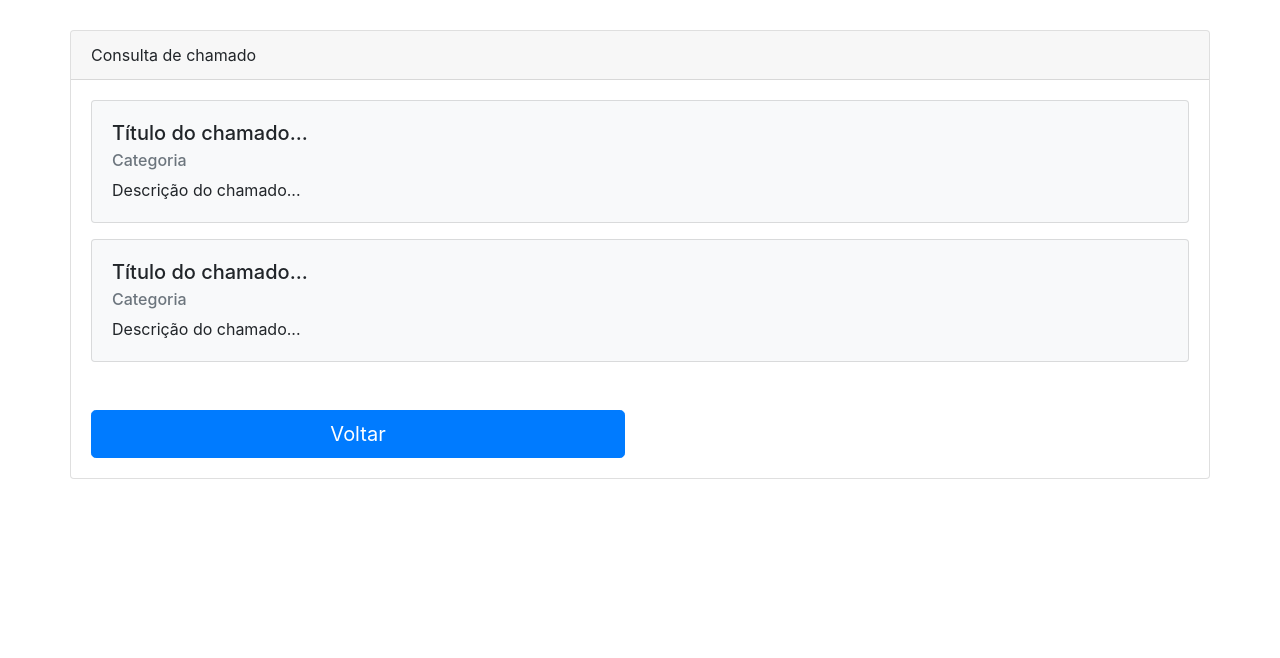
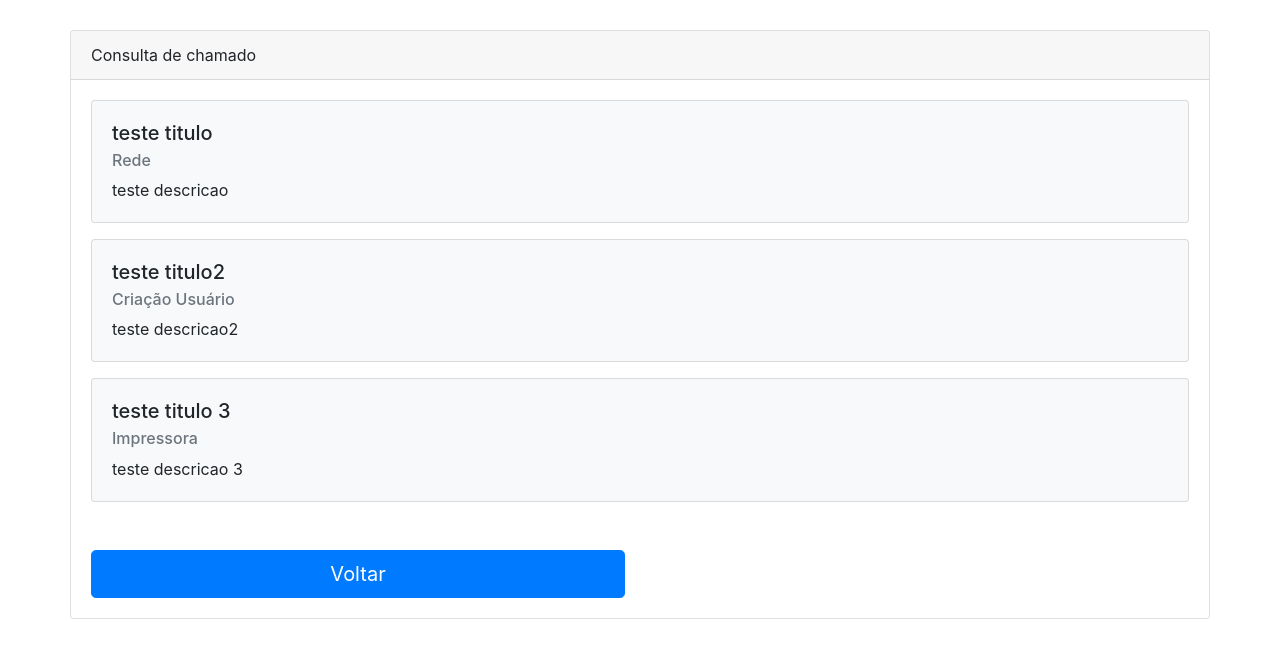
Before and after one commit to yurinjava/helpdesk_php, a PHP site: page /consultar_chamado.php in a window 1280 px wide. Shown: the part 56-714 px from the top of the page. Run offline with PHP 8.4, Linux system fonts and the light colour scheme; the visitor is signed in with stand-in values (Sample User, id 1).

Commit message:
exibição de chamados abertos

```diff
--- /dev/null
+++ b/arquivo.txt
@@ -0,0 +1,3 @@
+teste titulo # Rede # teste descricao
+teste titulo2 # Criação Usuário # teste descricao2
+teste titulo 3 # Impressora # teste descricao 3
--- a/consultar_chamado.php
+++ b/consultar_chamado.php
@@ -1,5 +1,23 @@
 <?php
   require_once "validador_acesso.php";
+?>
+
+<?php
+
+$chamados = array();
+
+
+  //abrir arquivo
+  $arquivo = fopen('arquivo.txt', 'r');
+  //ler cada linha do arquivo
+  while(!feof($arquivo)){
+    $registro=fgets($arquivo);
+    $chamados[]=$registro;
+    //echo $registro.'<br>';
+  }
+  fclose($arquivo);
+
+
 ?>
 
 <html>
@@ -43,23 +61,23 @@
 
             <div class="card-body">
 
+              <?  foreach($chamados as $chamado){?>
+
+                <?   $chamado_dados = explode('#',$chamado);
+                      if(count($chamado_dados) < 3){
+                        continue;
+                      }
+                ?>
               <div class="card mb-3 bg-light">
                 <div class="card-body">
-                  <h5 class="card-title">Título do chamado...</h5>
-                  <h6 class="card-subtitle mb-2 text-muted">Categoria</h6>
-                  <p class="card-text">Descrição do chamado...</p>
+                  <h5 class="card-title"><?= $chamado_dados[0]?></h5>
+                  <h6 class="card-subtitle mb-2 text-muted"><?= $chamado_dados[1]?></h6>
+                  <p class="card-text"><?= $chamado_dados[2]?></p>
 
                 </div>
               </div>
+                <? } ?>
 
-              <div class="card mb-3 bg-light">
-                <div class="card-body">
-                  <h5 class="card-title">Título do chamado...</h5>
-                  <h6 class="card-subtitle mb-2 text-muted">Categoria</h6>
-                  <p class="card-text">Descrição do chamado...</p>
-
-                </div>
-              </div>
 
               <div class="row mt-5">
                 <div class="col-6">
```
